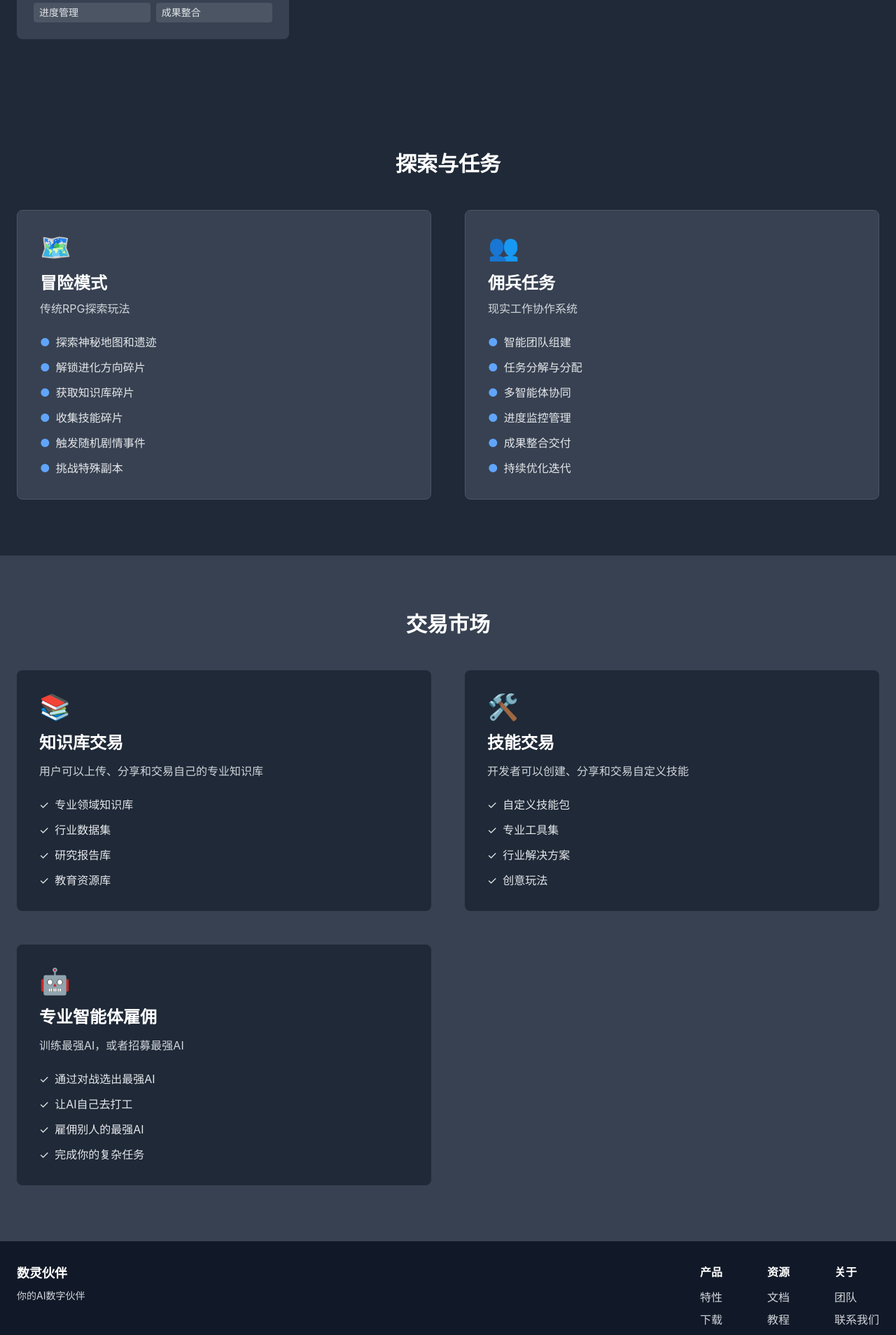
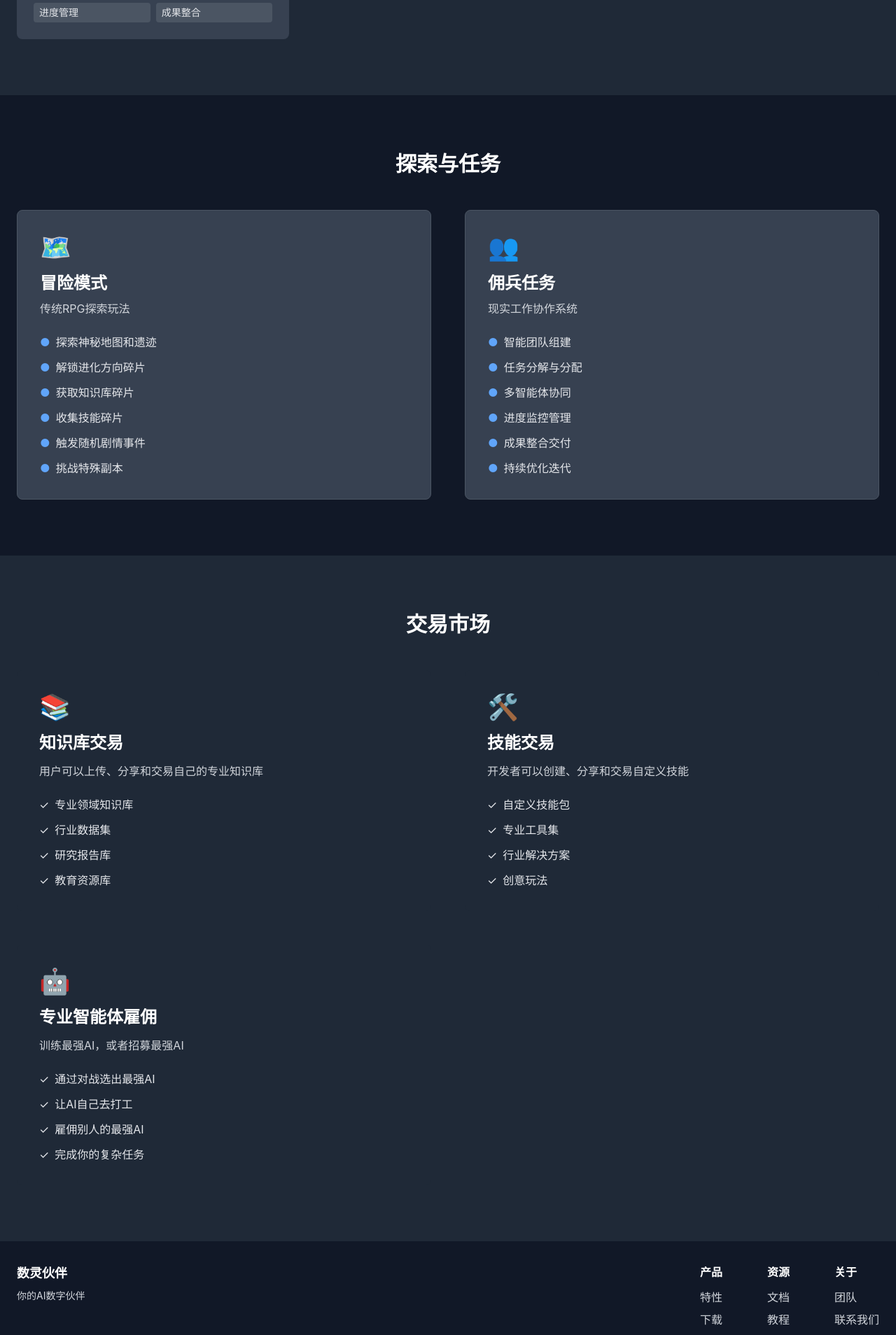
Before and after one commit to yunnant/aipartner.github.io, a Next.js app: page / in a window 1280 px wide. Shown: the part 3020-4928 px from the top of the page at 70% size. Built offline with nearby package versions, Linux system fonts and the light colour scheme.

Commit message:
Update index.tsx

```diff
--- a/pages/index.tsx
+++ b/pages/index.tsx
@@ -176,7 +176,7 @@
       </section>
 
       {/* Exploration System */}
-      <section className="py-20 bg-gray-800">
+      <section className="py-20 bg-gray-900">
         <div className="container mx-auto px-6">
           <h2 className="text-3xl font-bold text-center text-white mb-12">
             探索与任务
@@ -212,7 +212,7 @@
         </div>
       </section>
       {/* Trading System */}
-      <section className="py-20 bg-gray-700">
+      <section className="py-20 bg-gray-800">
         <div className="container mx-auto px-6">
           <h2 className="text-3xl font-bold text-center text-white mb-12">
             交易市场
```
